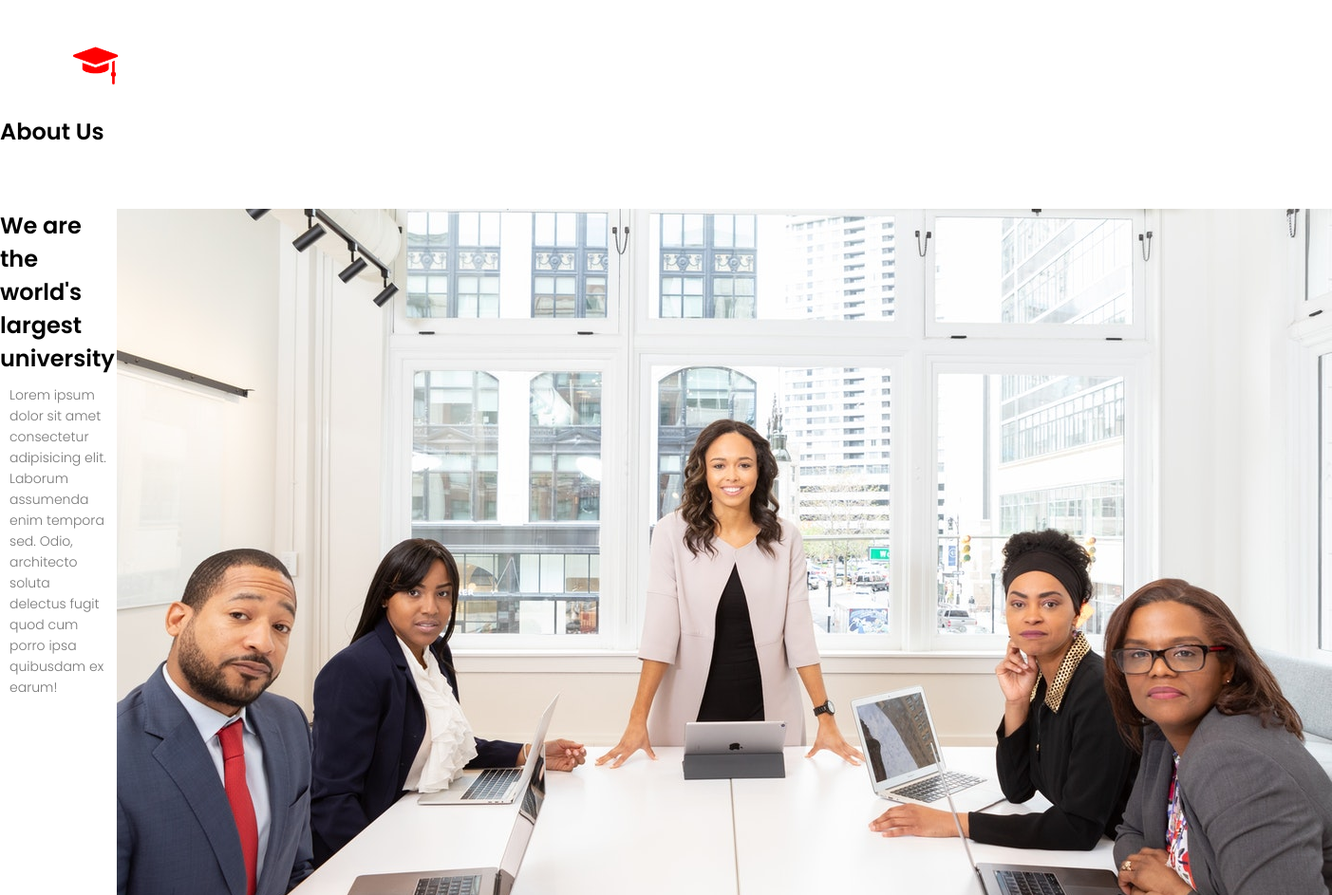
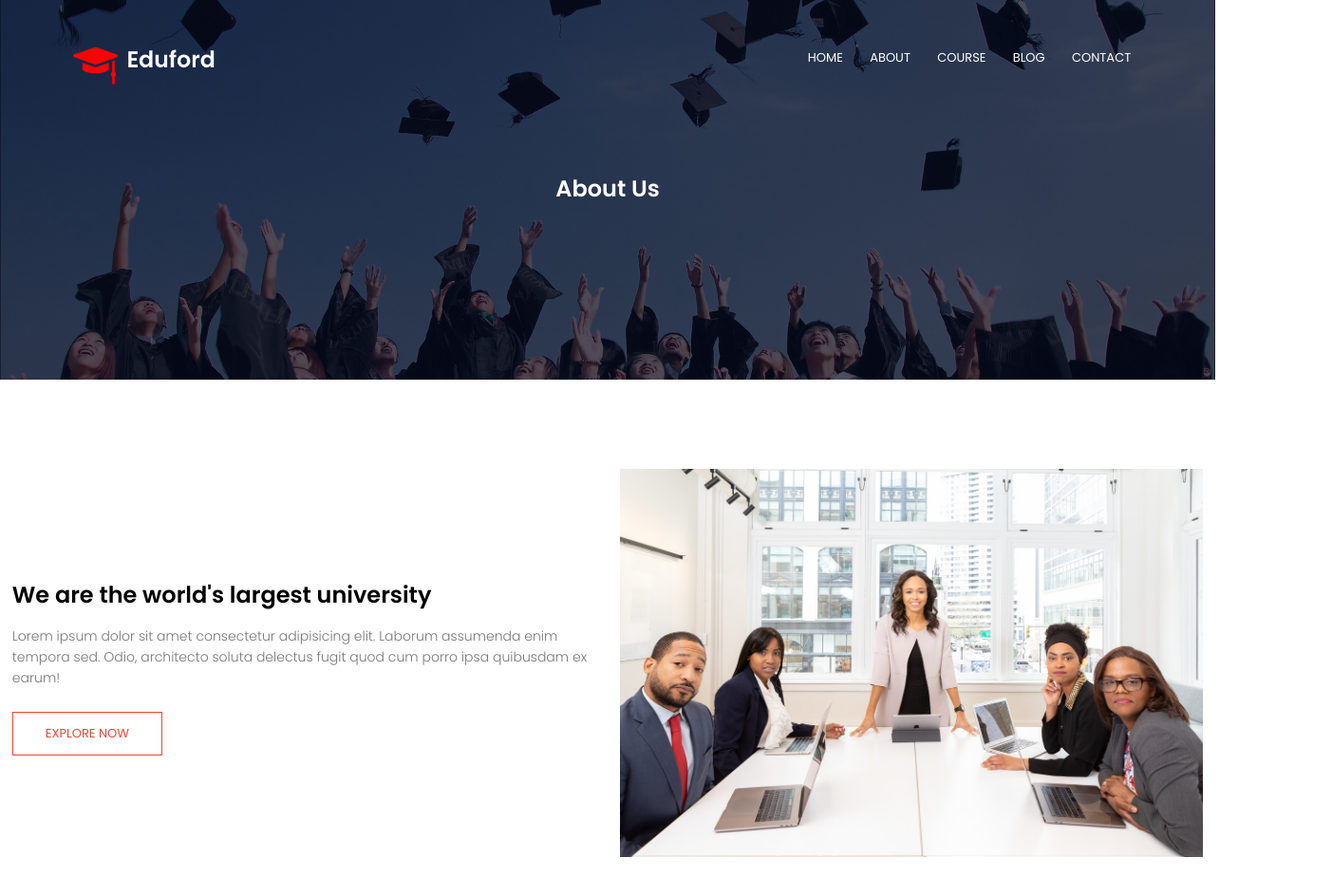
Before and after one commit to HassanMak29/Edufold, a plain HTML site: page about.html in a window 1280 px wide. Shown: the top 943 px of the page at 95% size, 1403 px wide, since content can reach past the window. Drawn offline with Linux system fonts and the light colour scheme.

Commit message:
corrected some mistakes in index.html and added some code in style .css

```diff
--- a/style.css
+++ b/style.css
@@ -370,3 +370,54 @@ h3 {
 .fa-heart-o {
   color: #f44336;
 }
+
+/*-- About us page --*/
+
+.sub-header {
+  height: 50vh;
+  width: 100%;
+  background-image: linear-gradient(rgba(4, 9, 30, 0.7), rgba(4, 9, 30, 0.7)),
+    url(eduford_img/background.jpg);
+  background-position: center;
+  background-size: cover;
+  text-align: center;
+  color: white;
+}
+
+.sub-header h1 {
+  margin-top: 60px;
+}
+
+.about-col {
+  width: 80%;
+  margin: auto;
+  padding-top: 80px;
+  padding-bottom: 50px;
+}
+
+.about-col {
+  flex-basis: 48%;
+  padding: 30px 2px;
+}
+
+.about-col img {
+  width: 100%;
+}
+
+.about-col h1 {
+  padding-top: 0;
+}
+
+.about-col p {
+  padding: 15px 0 25px;
+}
+
+.red-btn {
+  border: 1px solid #f44336;
+  background: transparent;
+  color: #f44336;
+}
+
+.red-btn:hover {
+  color: white;
+}
```
Also changed, not shown: index.html (+2 -2 lines).
